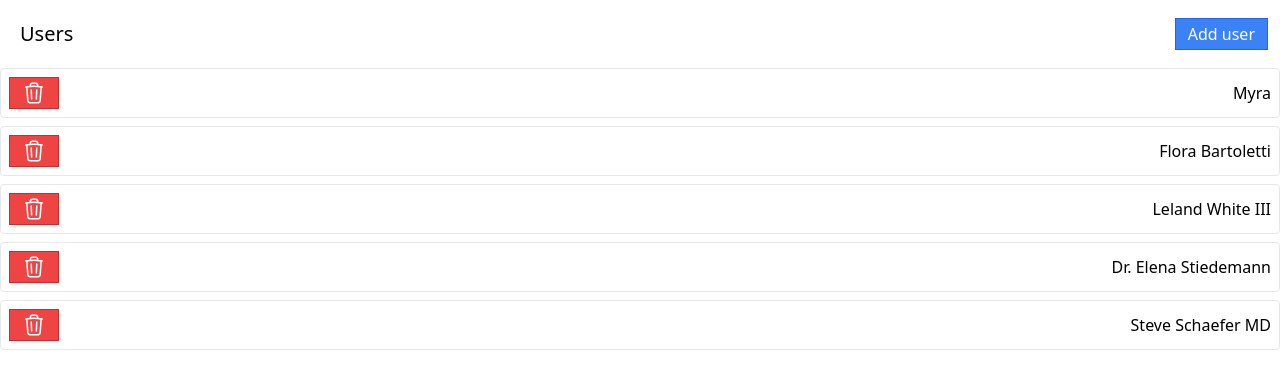
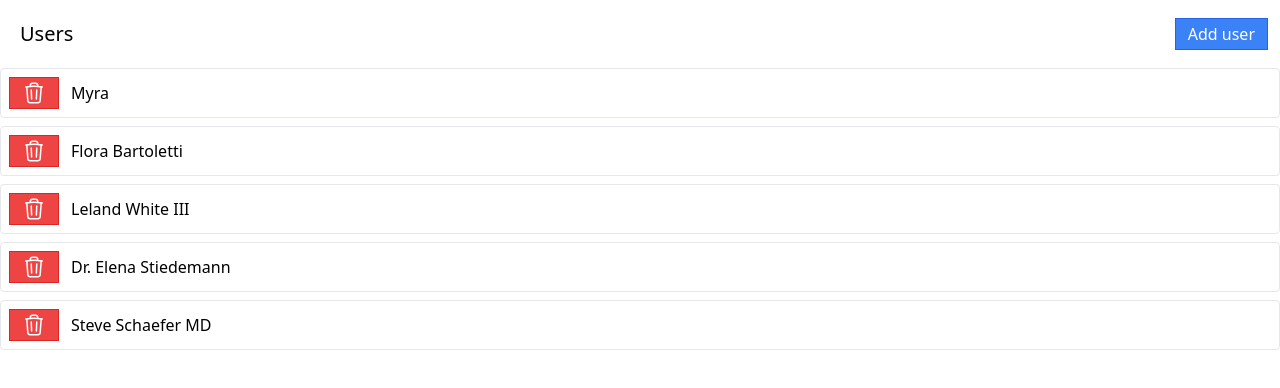
Before and after one commit to FrancescoSanti1/react-redux-albums-photos, a React (Vite) app: page / in a window 1280 px wide. Shown: the top 388 px of the page. Built offline with nearby package versions, Linux system fonts and the light colour scheme; data requests are answered from the project's data file.

Commit message:
fix horizontal alignment

```diff
--- a/src/components/ListItem.jsx
+++ b/src/components/ListItem.jsx
@@ -12,12 +12,14 @@ export default function ListItem({ user }) {
 
     return <div className="mb-2 border rounded">
         <div className="flex p-2 justify-between items-center cursor-pointer">
-            <Button variation={"danger"} loading={deleting} onClick={handleClick}>
-                <svg xmlns="http://www.w3.org/2000/svg" fill="none" viewBox="0 0 24 24" strokeWidth={1.5} stroke="currentColor" className="w-6 h-6">
-                    <path strokeLinecap="round" strokeLinejoin="round" d="M14.74 9l-.346 9m-4.788 0L9.26 9m9.968-3.21c.342.052.682.107 1.022.166m-1.022-.165L18.16 19.673a2.25 2.25 0 01-2.244 2.077H8.084a2.25 2.25 0 01-2.244-2.077L4.772 5.79m14.456 0a48.108 48.108 0 00-3.478-.397m-12 .562c.34-.059.68-.114 1.022-.165m0 0a48.11 48.11 0 013.478-.397m7.5 0v-.916c0-1.18-.91-2.164-2.09-2.201a51.964 51.964 0 00-3.32 0c-1.18.037-2.09 1.022-2.09 2.201v.916m7.5 0a48.667 48.667 0 00-7.5 0" />
-                </svg>
-            </Button>
-            {user.name}
+            <div className="flex justify-between items-center">
+                <Button variation={"danger"} loading={deleting} onClick={handleClick} className="mr-3">
+                    <svg xmlns="http://www.w3.org/2000/svg" fill="none" viewBox="0 0 24 24" strokeWidth={1.5} stroke="currentColor" className="w-6 h-6">
+                        <path strokeLinecap="round" strokeLinejoin="round" d="M14.74 9l-.346 9m-4.788 0L9.26 9m9.968-3.21c.342.052.682.107 1.022.166m-1.022-.165L18.16 19.673a2.25 2.25 0 01-2.244 2.077H8.084a2.25 2.25 0 01-2.244-2.077L4.772 5.79m14.456 0a48.108 48.108 0 00-3.478-.397m-12 .562c.34-.059.68-.114 1.022-.165m0 0a48.11 48.11 0 013.478-.397m7.5 0v-.916c0-1.18-.91-2.164-2.09-2.201a51.964 51.964 0 00-3.32 0c-1.18.037-2.09 1.022-2.09 2.201v.916m7.5 0a48.667 48.667 0 00-7.5 0" />
+                    </svg>
+                </Button>
+                {user.name}
+            </div>
         </div>
     </div>
 }
```
